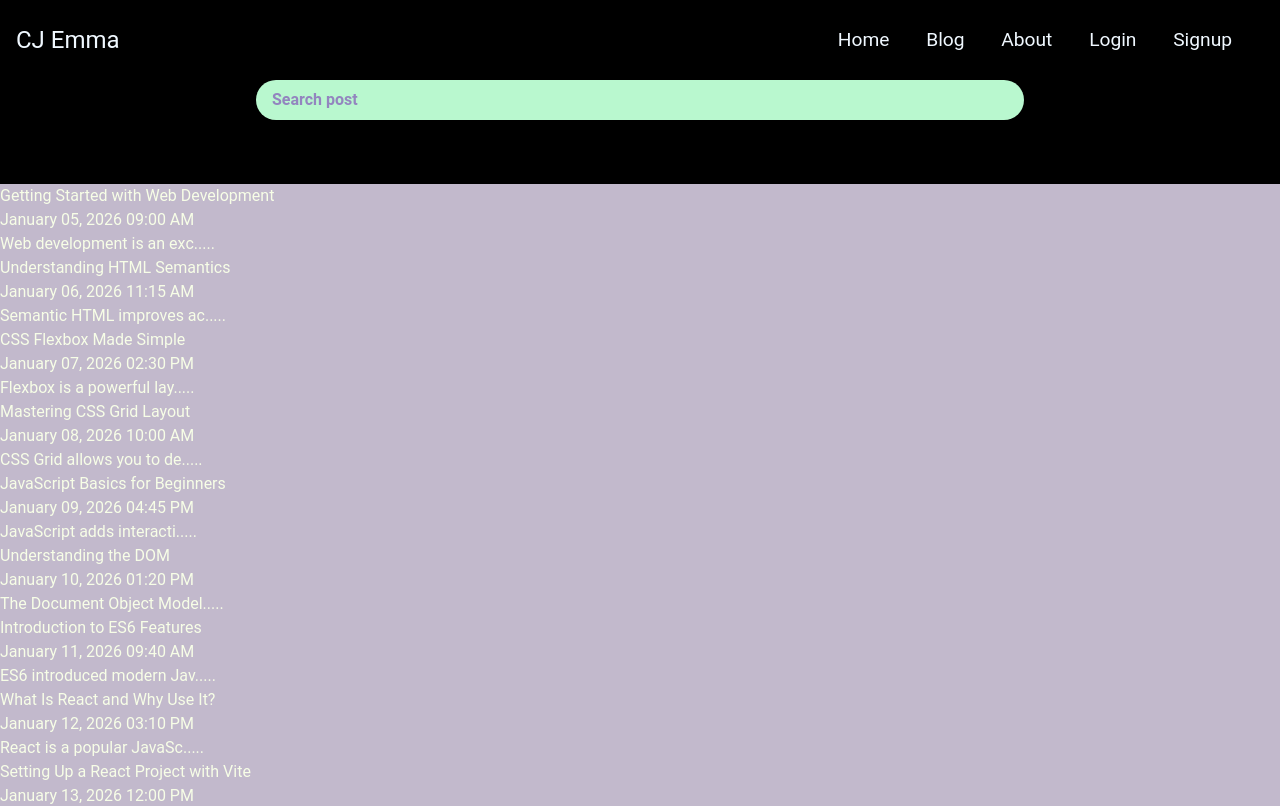
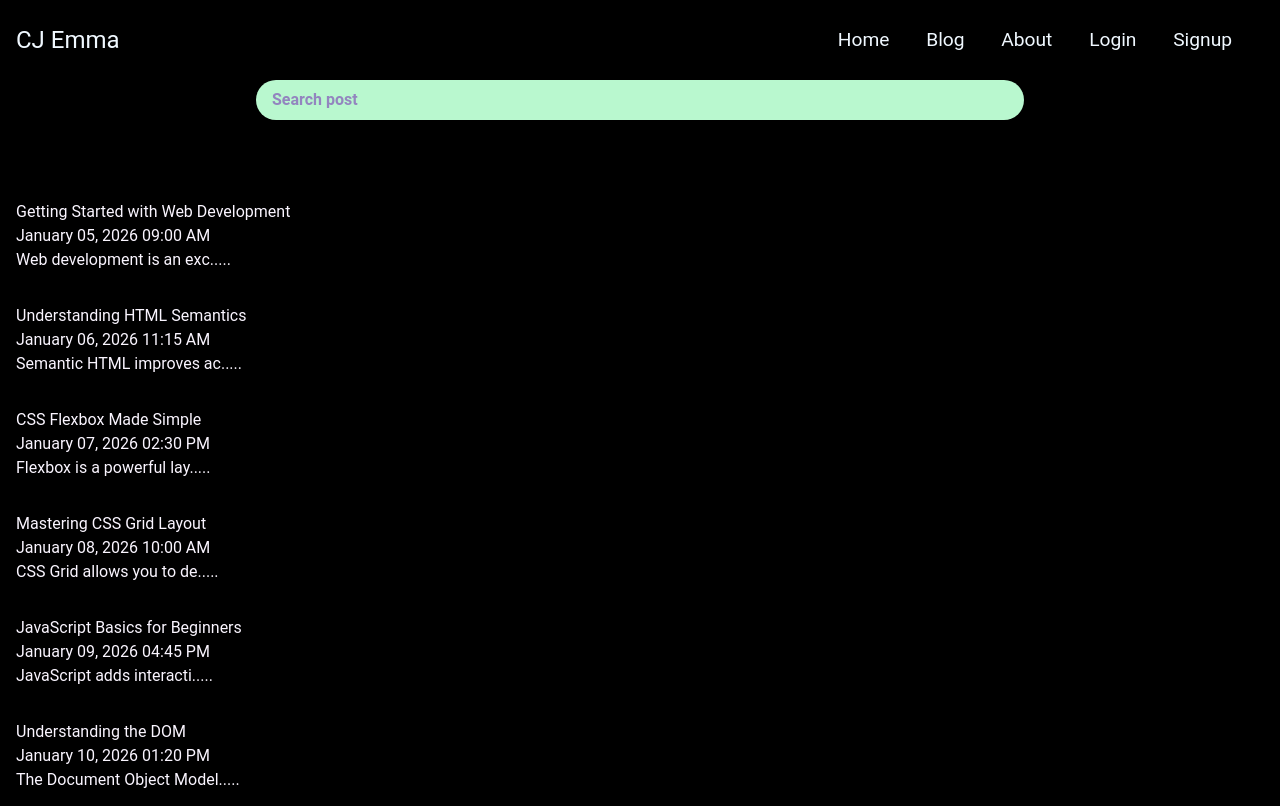
Before and after one commit to Cue-designs/Project-blog, a React (Vite) app: page /post in a window 1280 px wide. Shown: the top 806 px of the page. Built offline with nearby package versions, Linux system fonts and the light colour scheme; data requests are answered from the project's data file.

Commit message:
worked on the blog page and the search bar

```diff
--- a/src/components/BlogPage.jsx
+++ b/src/components/BlogPage.jsx
@@ -2,7 +2,7 @@ import { Link } from "react-router-dom";
 const BlogPage = ({post}) => {
 
   return (
-    <section className="text-lime-50">
+    <div className=""><section className="text-purple-50 bg-black/80 p-4 rounded-md shadow-md">
         <Link to={`/post/${post.id}`}>
             <h2>{post.title}</h2>
             <p>{post.datetime}</p>
@@ -15,7 +15,7 @@ const BlogPage = ({post}) => {
             )
         }
 
-     </section>
+     </section></div>
   );
 
 };
--- a/src/pages/Blog.jsx
+++ b/src/pages/Blog.jsx
@@ -41,7 +41,7 @@ const [posts, setPosts] = useState([])
         />
 
         </nav>
-        <section className="bg-purple-100/80 mt-16 ">
+        <section className="bg-black mt-16  ">
           {
             posts.length > 0 ?(
              <section>
```
